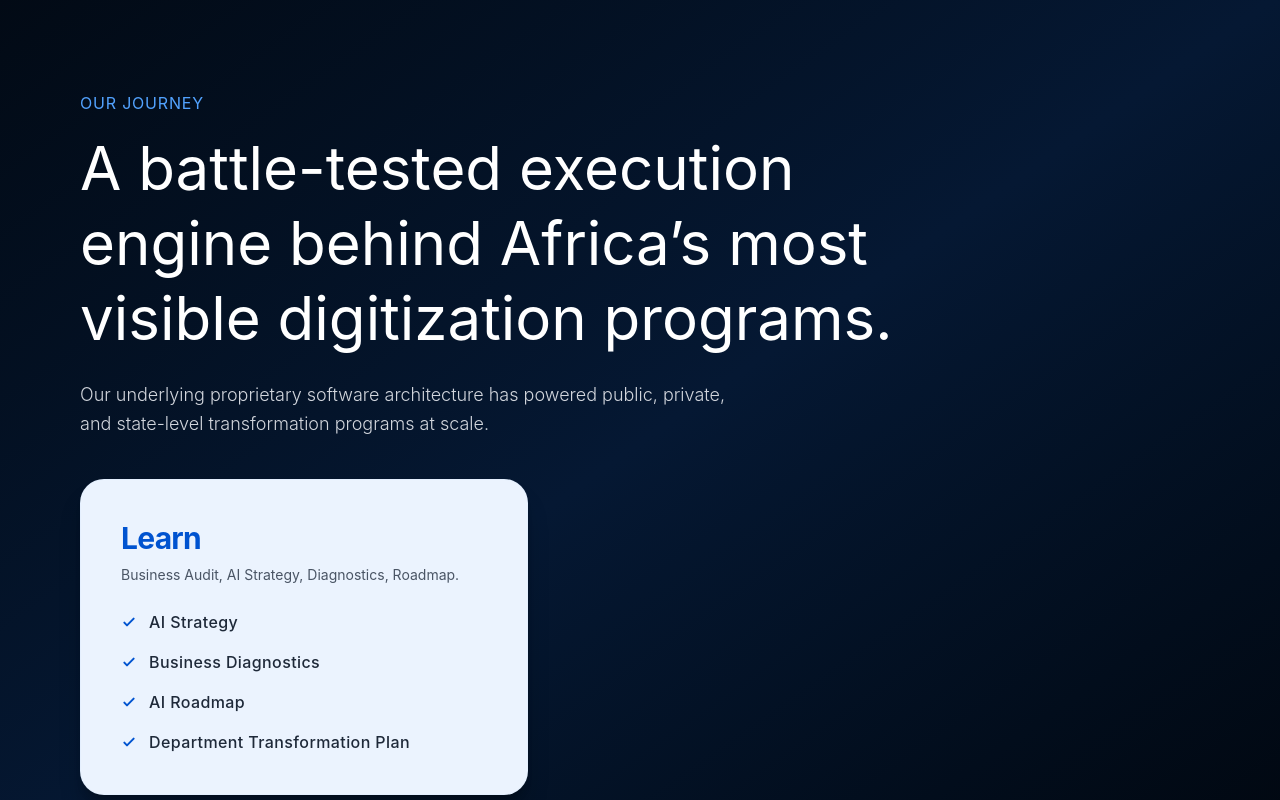
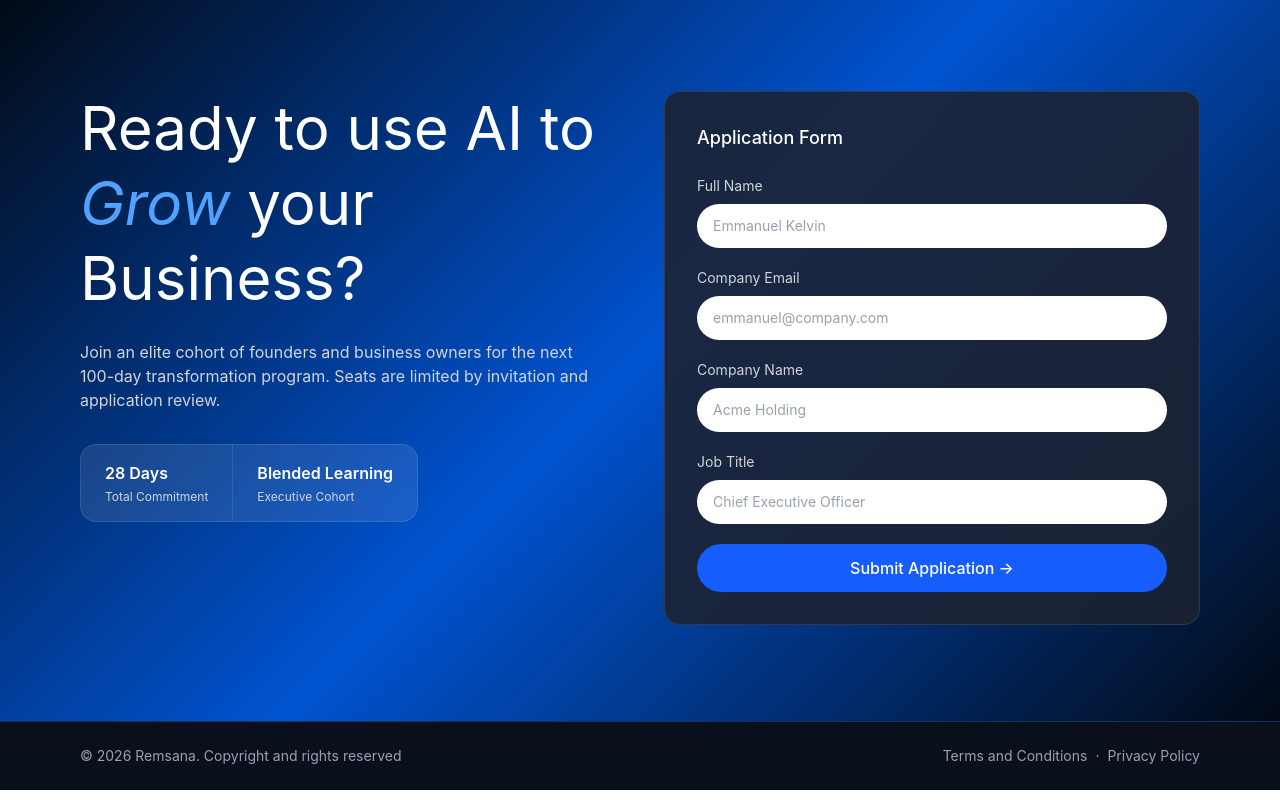
Before and after one commit to MigrationGFA/businesslms, a React (Vite) app: page / in a window 1280 px wide. Shown: the part 7280-8080 px from the top of the page. Built offline with nearby package versions, Linux system fonts and the light colour scheme.

Commit message:
new update

```diff
--- /dev/null
+++ b/src/componenets/AboutFooter.tsx
@@ -0,0 +1,88 @@
+import { type FC } from "react";
+
+const AboutFooter: FC = () => {
+  return (
+    <>
+      {/* CTA Section */}
+      <section
+        className="relative overflow-hidden px-6 sm:px-10 lg:px-20 py-16 sm:py-24 bg-gradient-to-br from-[#020A15] via-[#051833] to-[#01070F]"
+      >
+        {/* Ambient background glow */}
+        <div className="absolute top-1/2 right-0 -translate-y-1/2 w-[450px] h-[450px] bg-blue-600/10 rounded-full blur-[100px] pointer-events-none -z-10" />
+
+        <div className="max-w-7xl mx-auto flex flex-col items-start text-left">
+          {/* Subtitle */}
+          <p className="text-sm sm:text-base font-normal text-blue-400 uppercase tracking-wider mb-4">
+            Our Journey
+          </p>
+
+          {/* Heading */}
+          <h2 className="text-3xl sm:text-5xl lg:text-6xl text-white font-normal leading-tight max-w-4xl mb-6">
+            A battle-tested execution engine behind Africa’s most visible digitization programs.
+          </h2>
+
+          {/* Paragraph */}
+          <p className="text-gray-300 text-sm sm:text-base lg:text-lg max-w-2xl mb-10 leading-relaxed font-light">
+            Our underlying proprietary software architecture has powered public, private, and state-level transformation programs at scale.
+          </p>
+
+          {/* Card */}
+          <div className="bg-[#EBF3FE] rounded-[24px] p-6 sm:p-8 lg:p-10 w-full max-w-md shadow-xl shadow-black/25 border border-blue-200/15">
+            <h3 className="text-2xl sm:text-3xl font-bold text-[#0053D0] mb-2 tracking-tight">
+              Learn
+            </h3>
+            <p className="text-gray-600 text-xs sm:text-sm font-normal mb-6 leading-relaxed">
+              Business Audit, AI Strategy, Diagnostics, Roadmap.
+            </p>
+
+            {/* Checklist */}
+            <ul className="space-y-4">
+              {[
+                "AI Strategy",
+                "Business Diagnostics",
+                "AI Roadmap",
+                "Department Transformation Plan",
+              ].map((item, idx) => (
+                <li key={idx} className="flex items-center gap-3">
+                  <div className="text-[#0053D0] shrink-0">
+                    {/* Blue checkmark SVG */}
+                    <svg
+                      className="w-4 h-4"
+                      fill="none"
+                      viewBox="0 0 24 24"
+                      stroke="currentColor"
+                      strokeWidth="3"
+                    >
+                      <path
+                        strokeLinecap="round"
+                        strokeLinejoin="round"
+                        d="M5 13l4 4L19 7"
+                      />
+                    </svg>
+                  </div>
+                  <span className="text-sm sm:text-base text-gray-800 font-medium tracking-wide">
+                    {item}
+                  </span>
+                </li>
+              ))}
+            </ul>
+          </div>
+        </div>
+      </section>
+
+      {/* Footer bar */}
+      <footer className="bg-[#0A0F1C] border-t border-blue-500/30 px-6 sm:px-10 lg:px-20 py-6">
+        <div className="flex flex-col sm:flex-row justify-between items-center max-w-7xl mx-auto gap-4 text-sm text-gray-400">
+          <p>© 2026 Remsana. Copyright and rights reserved</p>
+          <div className="flex gap-2">
+            <a href="#" className="hover:text-white transition">Terms and Conditions</a>
+            <span>·</span>
+            <a href="#" className="hover:text-white transition">Privacy Policy</a>
+          </div>
+        </div>
+      </footer>
+    </>
+  );
+};
+
+export default AboutFooter;
--- a/src/componenets/Footer.tsx
+++ b/src/componenets/Footer.tsx
@@ -1,78 +1,108 @@
-import { type FC } from "react";
+import { useState, type FC } from "react";
+import axios from "axios";
 
 const Footer: FC = () => {
+  const [formData, setFormData] = useState({
+    fullName: "",
+    companyEmail: "",
+    companyName: "",
+    jobTitle: "",
+  });
+  const [status, setStatus] = useState<"idle" | "submitting" | "success" | "error">("idle");
+
+  const handleChange = (field: keyof typeof formData) => (e: React.ChangeEvent<HTMLInputElement>) => {
+    setFormData((prev) => ({ ...prev, [field]: e.target.value }));
+  };
+
+  const handleSubmit = async (e: React.FormEvent<HTMLFormElement>) => {
+    e.preventDefault();
+    setStatus("submitting");
+
+    try {
+      const endpoint = import.meta.env.VITE_APPLICATION_FORM_ENDPOINT;
+      const payload = {
+        full_name: formData.fullName,
+        email: formData.companyEmail,
+        company_name: formData.companyName,
+        job_title: formData.jobTitle
+      };
+
+      await axios.post(endpoint, payload, {
+        headers: { "Content-Type": "application/json" },
+      });
+
+      setStatus("success");
+      setFormData({ fullName: "", companyEmail: "", companyName: "", jobTitle: "" });
+    } catch (error) {
+      console.error(error);
+      setStatus("error");
+    }
+  };
+
   return (
     <>
-      {/* CTA Section */}
       <section
-        className="relative overflow-hidden px-6 sm:px-10 lg:px-20 py-16 sm:py-24 bg-gradient-to-br from-[#020A15] via-[#051833] to-[#01070F]"
+        className="relative overflow-hidden px-6 sm:px-10 lg:px-20 py-16 sm:py-24"
+        style={{
+          background: "linear-gradient(135deg, #020A15 0%, #0053D0 50%, #020A15 100%)",
+        }}
       >
-        {/* Ambient background glow */}
-        <div className="absolute top-1/2 right-0 -translate-y-1/2 w-[450px] h-[450px] bg-blue-600/10 rounded-full blur-[100px] pointer-events-none -z-10" />
-
-        <div className="max-w-7xl mx-auto flex flex-col items-start text-left">
-          {/* Subtitle */}
-          <p className="text-sm sm:text-base font-normal text-blue-400 uppercase tracking-wider mb-4">
-            Our Journey
-          </p>
-
-          {/* Heading */}
-          <h2 className="text-3xl sm:text-5xl lg:text-6xl text-white font-normal leading-tight max-w-4xl mb-6">
-            A battle-tested execution engine behind Africa’s most visible digitization programs.
-          </h2>
-
-          {/* Paragraph */}
-          <p className="text-gray-300 text-sm sm:text-base lg:text-lg max-w-2xl mb-10 leading-relaxed font-light">
-            Our underlying proprietary software architecture has powered public, private, and state-level transformation programs at scale.
-          </p>
-
-          {/* Card */}
-          <div className="bg-[#EBF3FE] rounded-[24px] p-6 sm:p-8 lg:p-10 w-full max-w-md shadow-xl shadow-black/25 border border-blue-200/15">
-            <h3 className="text-2xl sm:text-3xl font-bold text-[#0053D0] mb-2 tracking-tight">
-              Learn
-            </h3>
-            <p className="text-gray-600 text-xs sm:text-sm font-normal mb-6 leading-relaxed">
-              Business Audit, AI Strategy, Diagnostics, Roadmap.
+        <div className="grid grid-cols-1 lg:grid-cols-2 gap-12 items-start max-w-7xl mx-auto">
+          {/* Left: heading + stats */}
+          <div>
+            <h2 className="text-3xl sm:text-5xl lg:text-6xl text-white leading-tight">
+              Ready to use AI to <span className="italic text-blue-400">Grow</span> your Business?
+            </h2>
+            <p className="text-gray-300 text-sm sm:text-base mt-6 max-w-lg">
+              Join an elite cohort of founders and business owners for the next 100-day
+              transformation program. Seats are limited by invitation and application review.
             </p>
 
-            {/* Checklist */}
-            <ul className="space-y-4">
-              {[
-                "AI Strategy",
-                "Business Diagnostics",
-                "AI Roadmap",
-                "Department Transformation Plan",
-              ].map((item, idx) => (
-                <li key={idx} className="flex items-center gap-3">
-                  <div className="text-[#0053D0] shrink-0">
-                    {/* Blue checkmark SVG */}
-                    <svg
-                      className="w-4 h-4"
-                      fill="none"
-                      viewBox="0 0 24 24"
-                      stroke="currentColor"
-                      strokeWidth="3"
-                    >
-                      <path
-                        strokeLinecap="round"
-                        strokeLinejoin="round"
-                        d="M5 13l4 4L19 7"
-                      />
-                    </svg>
-                  </div>
-                  <span className="text-sm sm:text-base text-gray-800 font-medium tracking-wide">
-                    {item}
-                  </span>
-                </li>
-              ))}
-            </ul>
+            <div className="mt-8 inline-flex flex-col sm:flex-row bg-white/10 backdrop-blur-sm rounded-2xl overflow-hidden border border-white/10">
+              <div className="px-6 py-4 border-b sm:border-b-0 sm:border-r border-white/10">
+                <p className="text-white font-semibold">28 Days</p>
+                <p className="text-gray-300 text-xs mt-1">Total Commitment</p>
+              </div>
+              <div className="px-6 py-4">
+                <p className="text-white font-semibold">Blended Learning</p>
+                <p className="text-gray-300 text-xs mt-1">Executive Cohort</p>
+              </div>
+            </div>
+          </div>
+
+          {/* Right: form panel */}
+          <div className="bg-[#1C2333]/90 backdrop-blur-md border border-white/10 rounded-2xl p-6 sm:p-8">
+            <h3 className="text-white text-lg font-medium mb-6">Application Form</h3>
+
+            <form onSubmit={handleSubmit} className="space-y-5">
+              <div>
+                <label htmlFor="fullName" className="block text-sm text-white/80 mb-2">Full Name</label>
+                <input id="fullName" type="text" required value={formData.fullName} onChange={handleChange("fullName")} placeholder="Emmanuel Kelvin" className="w-full rounded-full px-4 py-3 text-sm text-[#191A15] placeholder:text-gray-400 bg-white focus:outline-none focus:ring-2 focus:ring-blue-500" />
+              </div>
+              <div>
+                <label htmlFor="companyEmail" className="block text-sm text-white/80 mb-2">Company Email</label>
+                <input id="companyEmail" type="email" required value={formData.companyEmail} onChange={handleChange("companyEmail")} placeholder="emmanuel@company.com" className="w-full rounded-full px-4 py-3 text-sm text-[#191A15] placeholder:text-gray-400 bg-white focus:outline-none focus:ring-2 focus:ring-blue-500" />
+              </div>
+              <div>
+                <label htmlFor="companyName" className="block text-sm text-white/80 mb-2">Company Name</label>
+                <input id="companyName" type="text" required value={formData.companyName} onChange={handleChange("companyName")} placeholder="Acme Holding" className="w-full rounded-full px-4 py-3 text-sm text-[#191A15] placeholder:text-gray-400 bg-white focus:outline-none focus:ring-2 focus:ring-blue-500" />
+              </div>
+              <div>
+                <label htmlFor="jobTitle" className="block text-sm text-white/80 mb-2">Job Title</label>
+                <input id="jobTitle" type="text" required value={formData.jobTitle} onChange={handleChange("jobTitle")} placeholder="Chief Executive Officer" className="w-full rounded-full px-4 py-3 text-sm text-[#191A15] placeholder:text-gray-400 bg-white focus:outline-none focus:ring-2 focus:ring-blue-500" />
+              </div>
+
+              <button type="submit" disabled={status === "submitting"} className="w-full bg-blue-600 hover:bg-blue-700 disabled:opacity-60 disabled:cursor-not-allowed text-white font-medium py-3 rounded-full transition">
+                {status === "submitting" ? "Submitting..." : "Submit Application →"}
+              </button>
+            </form>
           </div>
         </div>
       </section>
 
       {/* Footer bar */}
       <footer className="bg-[#0A0F1C] border-t border-blue-500/30 px-6 sm:px-10 lg:px-20 py-6">
-        <div className="flex flex-col sm:flex-row justify-between items-center gap-4 text-sm text-gray-400">
+        <div className="flex flex-col sm:flex-row justify-between items-center max-w-7xl mx-auto gap-4 text-sm text-gray-400">
           <p>© 2026 Remsana. Copyright and rights reserved</p>
           <div className="flex gap-2">
             <a href="#" className="hover:text-white transition">Terms and Conditions</a>
--- a/src/pages/AboutPage.tsx
+++ b/src/pages/AboutPage.tsx
@@ -2,7 +2,7 @@ import { useState } from "react";
 import AboutHero from "../componenets/AboutHero";
 import OurJourney from "../componenets/OurJourney";
 import RemsanaDifference from "../componenets/RemsanaDifference";
-import Footer from "../componenets/Footer";
+import AboutFooter from "../componenets/AboutFooter";
 import ApplicationModal from "../componenets/ApplicationModal";
 
 const AboutPage = () => {
@@ -24,7 +24,7 @@ const AboutPage = () => {
       </div>
 
       {/* Footer */}
-      <Footer />
+      <AboutFooter />
     </div>
   );
 };
```
Also changed, not shown: src/assets/forrt.png (added).
